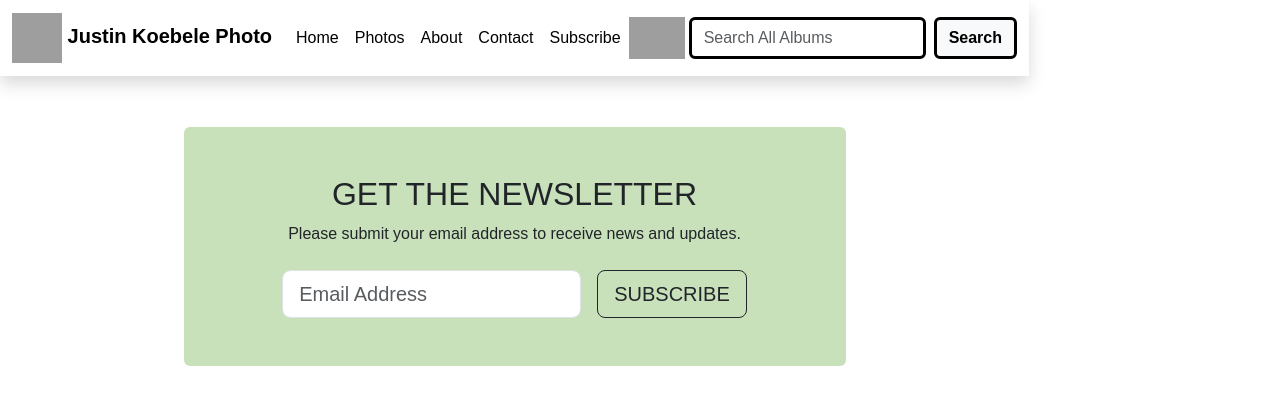
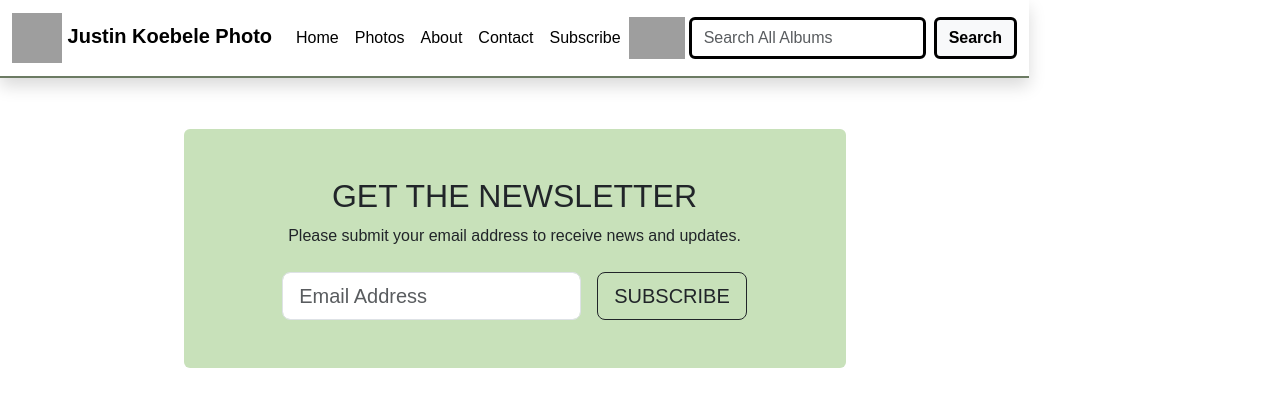
Before and after one commit to freddydrew/JKPhoto, a Django app: page / in a window 1280 px wide. Shown: the top 414 px of the page. Run offline with Django 4.2, Linux system fonts and the light colour scheme; data comes from the database, SQL or seed files in the repository; parts of the project's set-up code (start-up, migrations or seed data) failed here and were passed over; some libraries are stand-ins or nearby versions; grey boxes are pictures that could not be loaded.

Commit message:
added line to nav bar.

```diff
--- a/static/css/stylesHome.css
+++ b/static/css/stylesHome.css
@@ -1,6 +1,10 @@
 .container{
     flex-grow: 3;
     margin-top: 5%;
+}
+
+.navbar{
+    border-bottom: 2px solid rgb(108, 123, 99);
 }
 
 .carousel-inner img{
```
